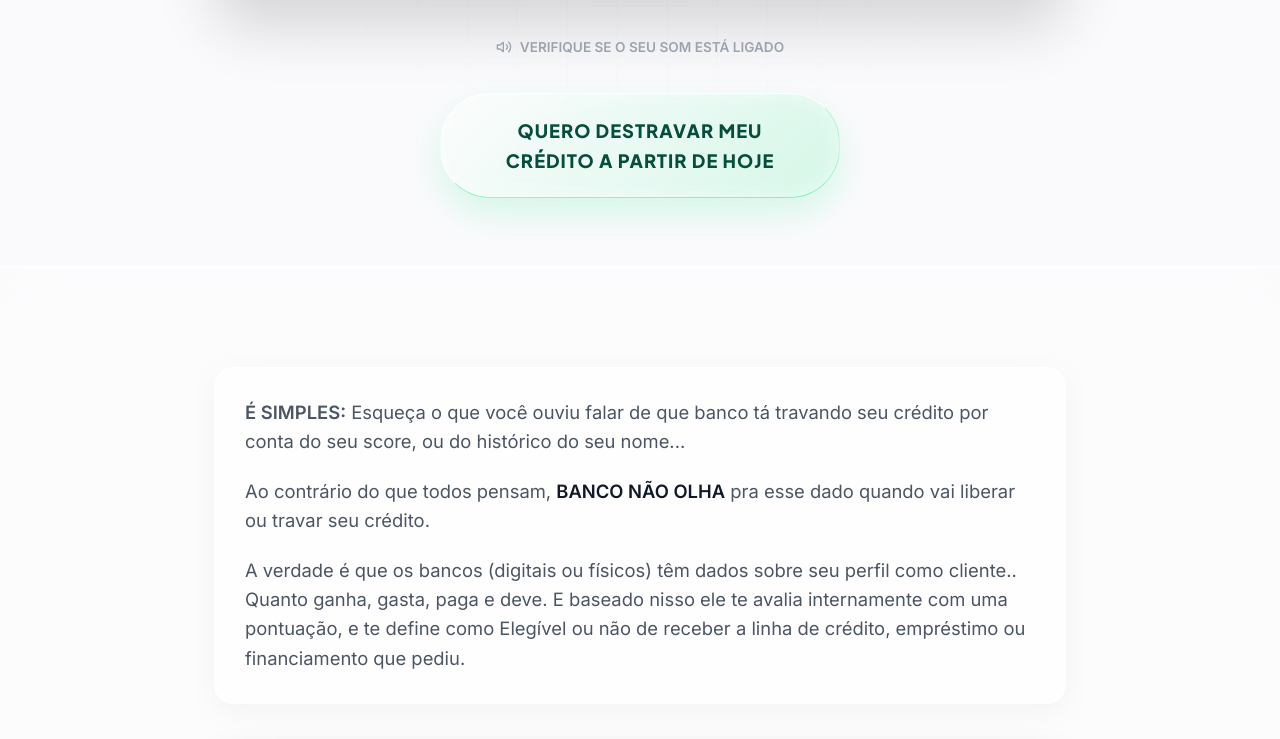
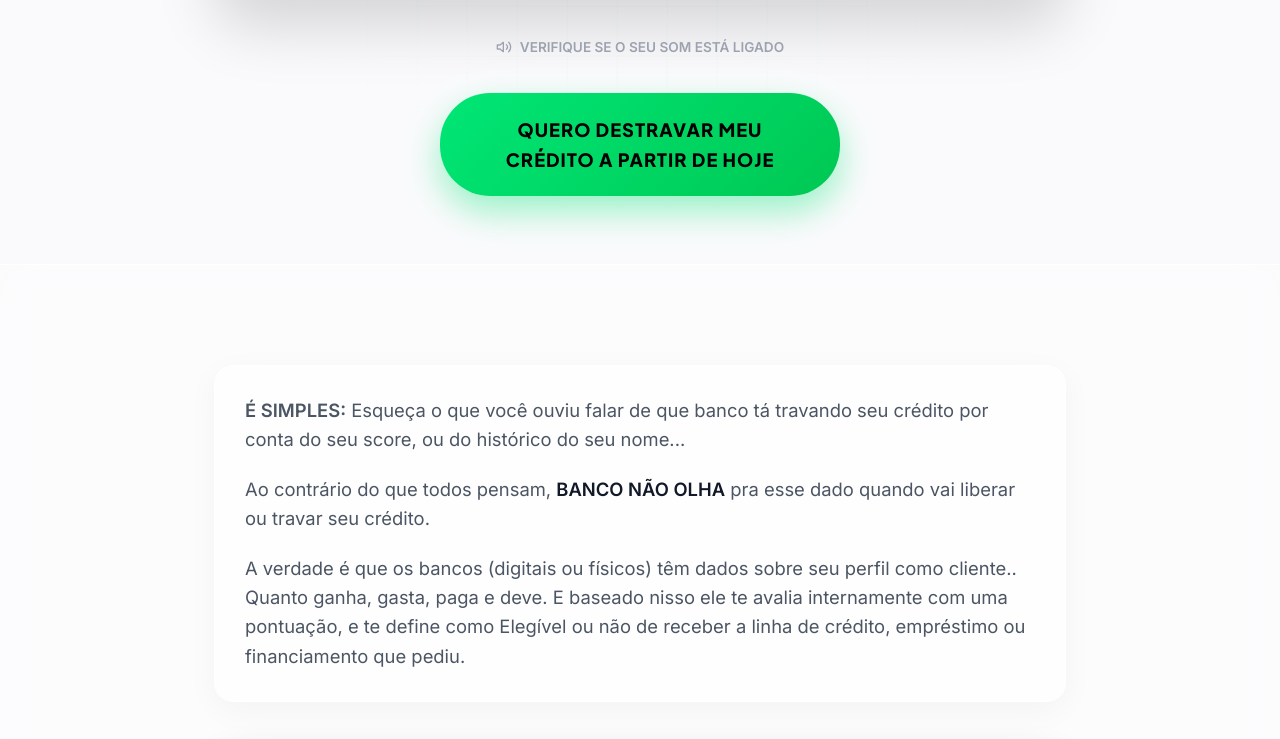
Before and after one commit to Assnzcreator/Destrava-Creditos-1.0, a plain HTML site: page index.html in a window 1280 px wide. Shown: the part 811-1550 px from the top of the page. Drawn offline with Linux system fonts and the light colour scheme.

Commit message:
Change buttons to strong solid neon green for maximum highlight

```diff
--- a/style.css
+++ b/style.css
@@ -134,23 +134,18 @@ section {
     display: inline-block;
     width: 100%;
     padding: 22px 32px;
-    background: linear-gradient(135deg, rgba(255,255,255,0.4), rgba(0,230,118,0.15));
-    backdrop-filter: blur(20px);
-    -webkit-backdrop-filter: blur(20px);
-    border-top: 1px solid rgba(255,255,255,0.9);
-    border-left: 1px solid rgba(255,255,255,0.6);
-    border-bottom: 1px solid rgba(0,230,118,0.4);
-    border-right: 1px solid rgba(0,230,118,0.2);
-    color: #064e3b;
+    background: linear-gradient(135deg, #00E676 0%, #00C853 100%);
+    color: #000; /* Black text for ultra contrast on neon green */
     font-family: 'Plus Jakarta Sans', sans-serif;
     font-weight: 800;
     font-size: 1.15rem;
     text-transform: uppercase;
     letter-spacing: 1px;
     border-radius: 50px;
+    border: none;
     text-align: center;
     text-decoration: none;
-    box-shadow: 0 15px 35px rgba(0,230,118,0.15), inset 0 0 20px rgba(255,255,255,0.5);
+    box-shadow: 0 15px 35px rgba(0, 230, 118, 0.4), inset 0 2px 2px rgba(255, 255, 255, 0.5);
     transition: all 0.4s cubic-bezier(0.16, 1, 0.3, 1);
     position: relative;
     overflow: hidden;
@@ -159,9 +154,9 @@ section {
 }
 
 @keyframes btn-pulse {
-    0% { box-shadow: 0 0 0 0 rgba(0, 230, 118, 0.4), 0 15px 35px rgba(0,230,118,0.15), inset 0 0 20px rgba(255,255,255,0.5); }
-    70% { box-shadow: 0 0 0 20px rgba(0, 230, 118, 0), 0 15px 35px rgba(0,230,118,0.15), inset 0 0 20px rgba(255,255,255,0.5); }
-    100% { box-shadow: 0 0 0 0 rgba(0, 230, 118, 0), 0 15px 35px rgba(0,230,118,0.15), inset 0 0 20px rgba(255,255,255,0.5); }
+    0% { box-shadow: 0 0 0 0 rgba(0, 230, 118, 0.5), 0 15px 35px rgba(0,230,118,0.4); }
+    70% { box-shadow: 0 0 0 20px rgba(0, 230, 118, 0), 0 15px 35px rgba(0,230,118,0.4); }
+    100% { box-shadow: 0 0 0 0 rgba(0, 230, 118, 0), 0 15px 35px rgba(0,230,118,0.4); }
 }
 
 .btn::before {
@@ -169,7 +164,7 @@ section {
     position: absolute;
     top: 0; left: -100%;
     width: 50%; height: 100%;
-    background: linear-gradient(90deg, transparent, rgba(255, 255, 255, 0.9), transparent);
+    background: linear-gradient(90deg, transparent, rgba(255, 255, 255, 0.6), transparent);
     transform: skewX(-20deg);
     animation: btn-shine 4s infinite;
 }
@@ -182,9 +177,9 @@ section {
 
 .btn:hover {
     transform: translateY(-5px) scale(1.02);
-    background: linear-gradient(135deg, rgba(255,255,255,0.5), rgba(0,230,118,0.25));
-    box-shadow: 0 20px 40px rgba(0,230,118,0.25), inset 0 0 20px rgba(255,255,255,0.7);
-    color: #022c22;
+    background: linear-gradient(135deg, #00FF87 0%, #00E676 100%);
+    box-shadow: 0 20px 40px rgba(0, 230, 118, 0.5);
+    color: #000;
 }
 
 .btn:hover::before {
```
